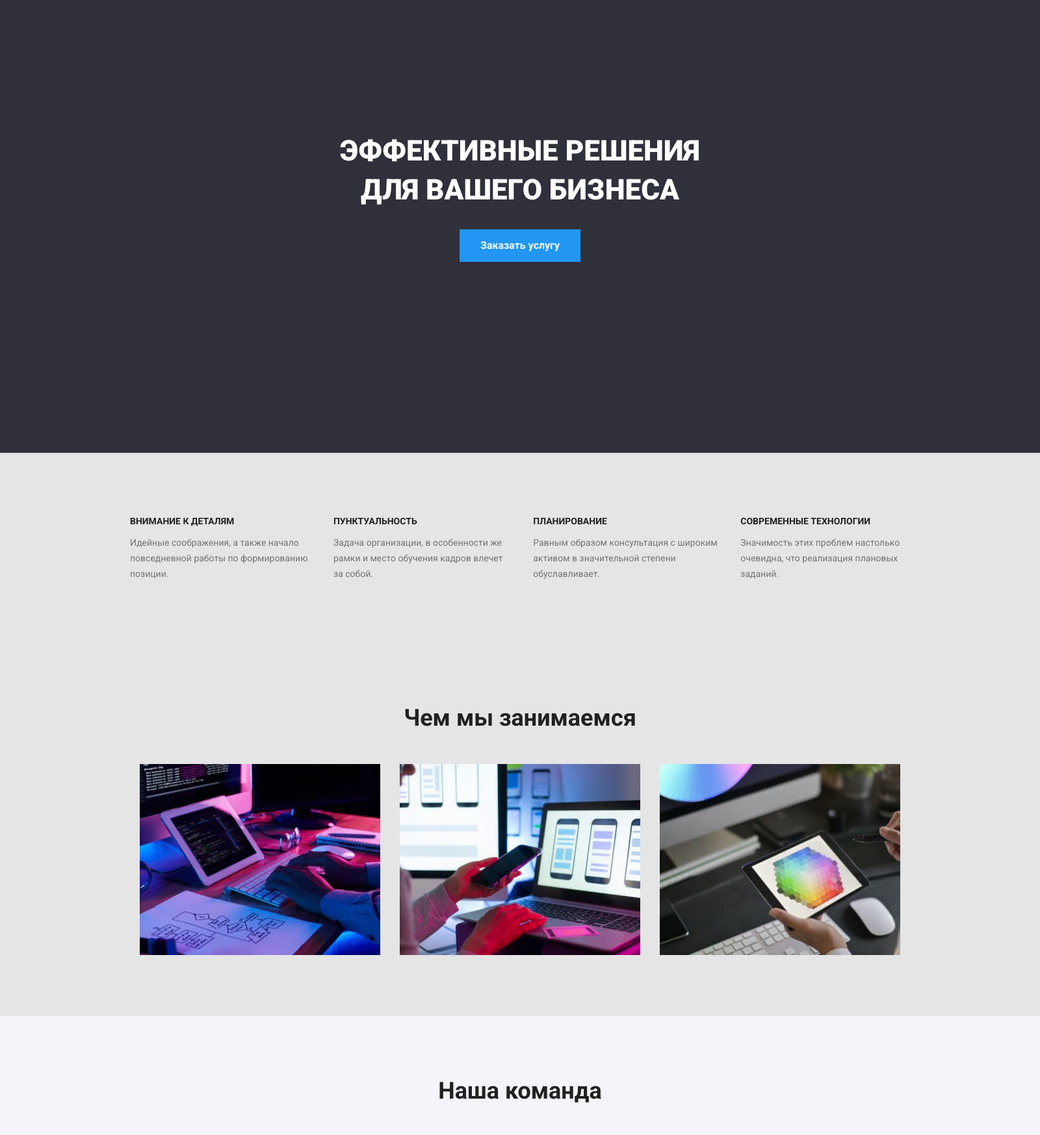
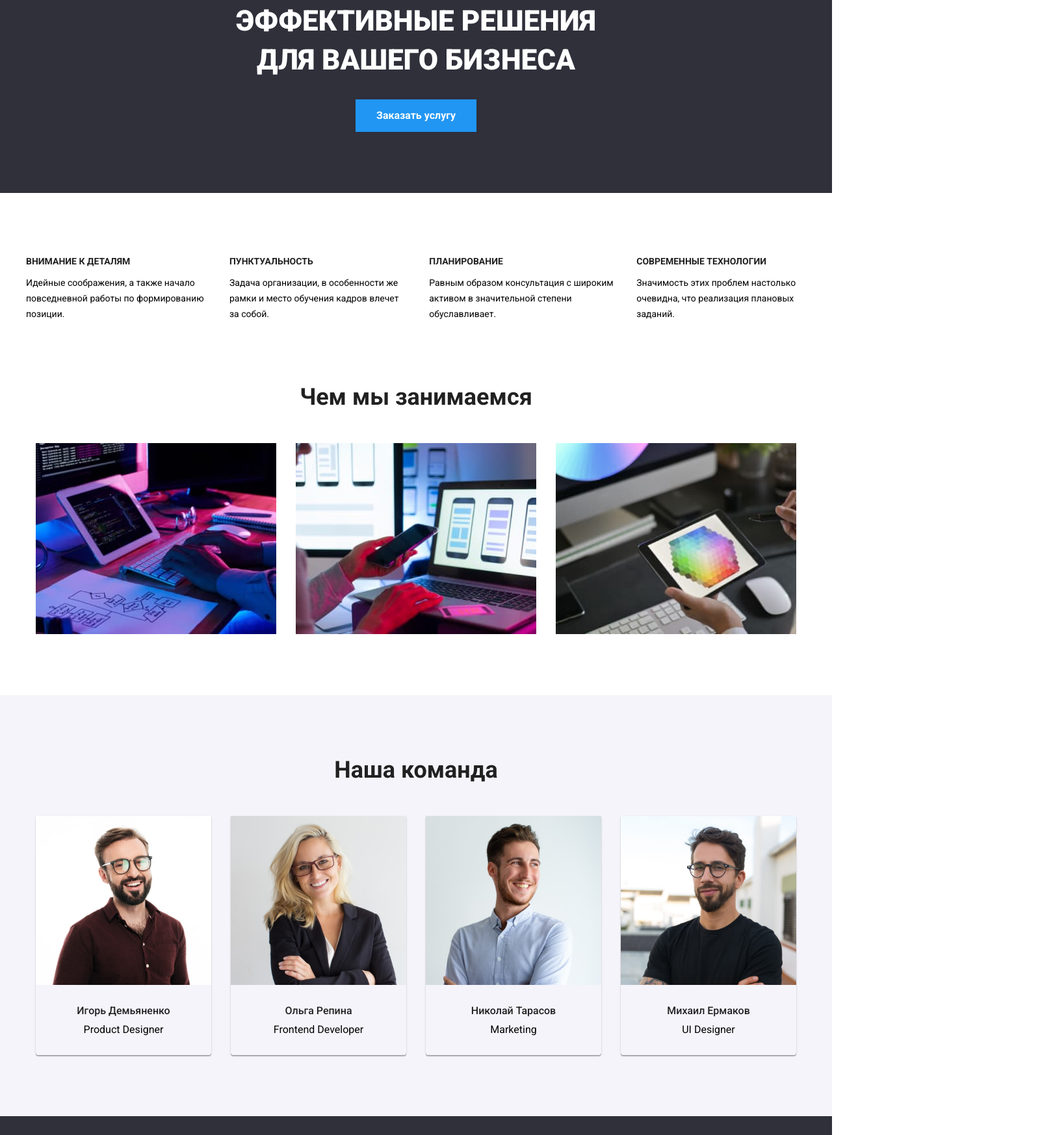
Before and after one commit to RepetyloYevhenii/goit-markup-hw-03, a plain HTML site: page index.html in a window 1280 px wide. Shown: the part 172-1919 px from the top of the page at 65% size, 1600 px wide, since content can reach past the window. Drawn offline with Linux system fonts and the light colour scheme.

Commit message:
правка

```diff
--- a/css/main.css
+++ b/css/main.css
@@ -4,8 +4,8 @@
 }
 
 .hero-contenier {
-  padding-top: 200px;
-  padding-bottom: 200px;
+  /* padding-top: 200px;
+  padding-bottom: 200px; */
   text-align: center;
 }
 
@@ -80,7 +80,7 @@
   font-style: normal;
   font-weight: 500;
   font-size: 16px;
-  line-height: 0.56;
+  line-height: 1.187;
   text-align: center;
 
   color: var(--color-text-h);
@@ -93,8 +93,12 @@
   font-style: normal;
   font-weight: normal;
   font-size: 16px;
-  line-height: 0.56;
+  line-height: 1.187;
   text-align: center;
+}
+
+.section-work {
+  padding-bottom: 94px;
 }
 
 .section-team {
--- a/css/portfolio.css
+++ b/css/portfolio.css
@@ -1,5 +1,4 @@
 .portfolio-section {
-  width: 1600px;
 }
 
 .portfolio-contenier {
@@ -16,7 +15,7 @@
 .button-filter {
   display: flex;
   justify-content: center;
-  margin-bottom: 32px;
+  margin-bottom: 50px;
 }
 
 .portfolio-list {
@@ -84,7 +83,7 @@
 
   background-color: #f5f4fa;
   border-radius: 4px;
-  border-color: #f5f4fa;
+  border: none;
 }
 
 .filter:hover,
--- a/css/styles.css
+++ b/css/styles.css
@@ -14,10 +14,8 @@
 }
 
 body {
-  color: #757575;
   text-decoration: none;
   margin: 0;
-  background-color: var(--background-color-main);
 }
 
 /* утилиты */
@@ -55,7 +53,6 @@ img {
 }
 
 .section {
-  min-width: 1600px;
   padding-top: 94px;
   padding-bottom: 94px;
   /* outline: 2px solid tomato; */
@@ -96,13 +93,11 @@ img {
 /* Шапка сайта */
 .header {
   background-color: var(--background-color-header);
-  width: 1600px;
   border-bottom: 1px solid #ececec;
 }
 
 .header-contenier {
   display: flex;
-  /* background-color: red; */
   width: 1200px;
   margin: auto;
   padding-left: 15px;
--- a/index.html
+++ b/index.html
@@ -95,7 +95,7 @@
       </section>
 
       <!-- чем мы занимаемся -->
-      <section class="section">
+      <section class="section-work">
         <div class="contanier">
           <h2 class="title-section">Чем мы занимаемся</h2>
           <ul class="work-list list">
```
